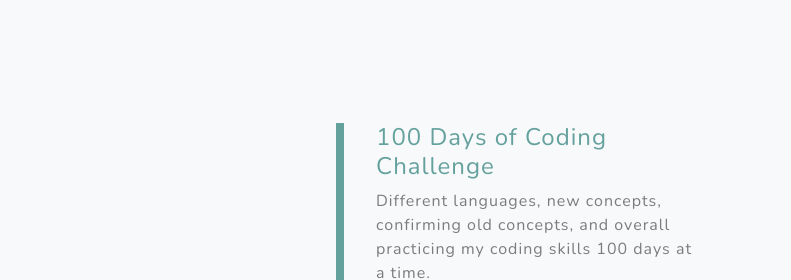
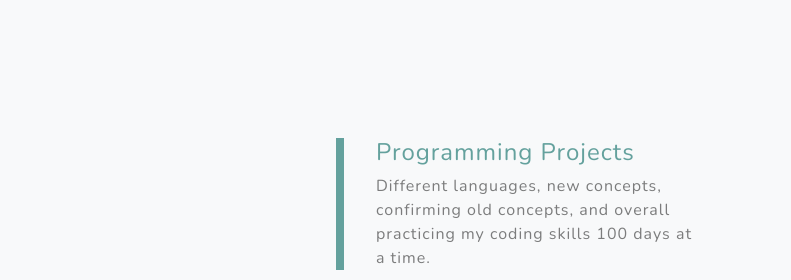
Before and after one commit to sproutecks2125/sproutecks2125.github.io, a plain HTML site: page index.html in a window 1280 px wide. Shown: the part 2360-2640 px from the top of the page, 489-1280 px from the left. Drawn offline with nearby package versions, Linux system fonts and the light colour scheme.

Commit message:
Redirected Coding projects link on main page

```diff
--- a/index.html
+++ b/index.html
@@ -84,7 +84,7 @@
         </div>
         <div class="col-xl-4 col-lg-5">
           <div class="featured-text text-center text-lg-left">
-            <a href="100days.html"><h4>100 Days of Coding Challenge</h4></a>
+            <a href="https://github.com/sproutecks2125"><h4>Programming Projects</h4></a>
             <p class="text-black-50 mb-0">Different languages, new concepts, confirming old concepts, and overall practicing my coding skills 100 days at a time.</p>
           </div>
         </div>
```
